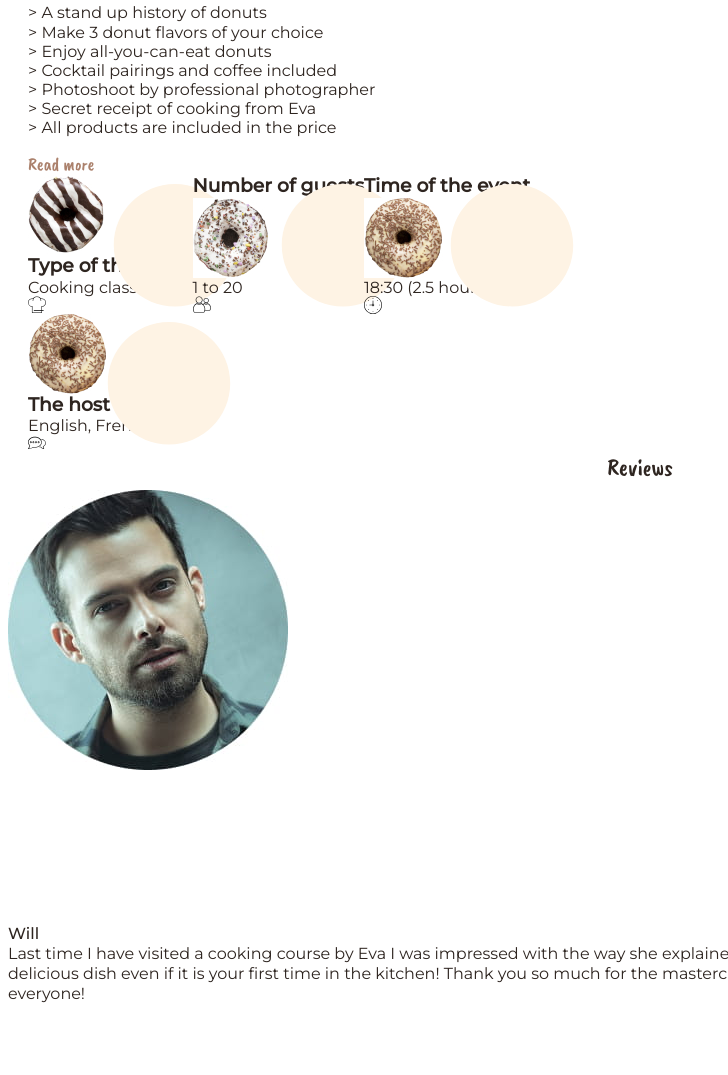
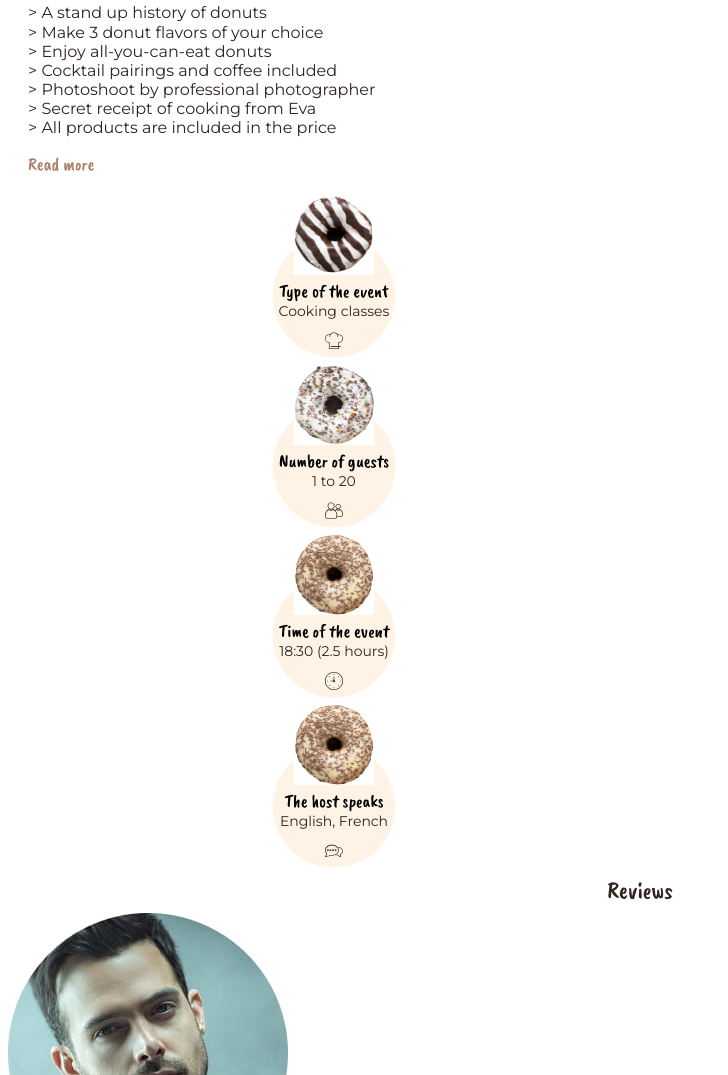
Before and after one commit to andrii-pozniak/Donut-masterclass, a plain HTML site: page index.html in a window 1280 px wide. Shown: the part 2231-3306 px from the top of the page, without its empty margins (0-728 px from the left). Drawn offline with nearby package versions, Linux system fonts and the light colour scheme.

Commit message:
add change to program

```diff
--- a/index.html
+++ b/index.html
@@ -125,48 +125,56 @@
         <ul class="program_item-veiw">
             <li class="program_list-veiw">
                 <img src="./image/program/DONUT1/pic1_sm.jpg" alt="donut" class="about_list-img">
+                <div class="program_list-one">
                     <h3 class="third">Type of the event</h3>
-                <p class="text">Cooking classes</p>
-                <svg class="program_svg"><use href="./image/sprite.svg#icon-chef-hat"></use></svg>
-                <svg class="program_ring"><use href="./image/sprite.svg#icon-bg-2"></use>
+                    <p class="program_veiw-text">Cooking classes</p>
+                    <svg class="program_svg" wight="18">
+                        <use href="./image/sprite.svg#icon-chef-hat"></use>
                     </svg>
+                    <svg class="program_ring" wight="130">
+                        <use href="./image/sprite.svg#icon-bg-2"></use>
+                    </svg>
+                </div>
+
             </li>
             <li class="program_list-veiw">
+                <img src="./image/program/DONUT2/pic2_sm.jpg" alt="donut" class="about_list-img">
+                <div class="program_list-one">
                     <h3 class="third">Number of guests</h3>
-            <img src="./image/program/DONUT2/pic2_sm.jpg" alt="donut" class="about_list-img">
-            <p class="text">1 to 20</p>
+                    <p class="program_veiw-text">1 to 20</p>
                     <svg class="program_svg">
                         <use href="./image/sprite.svg#icon-people"></use>
                     </svg>
                     <svg class="program_ring">
                         <use href="./image/sprite.svg#icon-bg-2"></use>
                     </svg>
-
-
+                </div>
             </li>
             <li class="program_list-veiw">
+                <img src="./image/program/DONUT3/pic3_sm.jpg" alt="donut" class="about_list-img">
+                <div class="program_list-one">
                 <h3 class="third">Time of the event</h3>
-                <img src="./image/program/DONUT3/pic3_sm.jpg" alt="donut" class="about_list-img">
-                <p class="text">18:30 (2.5 hours)</p>
+                <p class="program_veiw-text">18:30 (2.5 hours)</p>
                 <svg class="program_svg">
                     <use href="./image/sprite.svg#icon-clock"></use>
                 </svg>
                 <svg class="program_ring">
                     <use href="./image/sprite.svg#icon-bg-2"></use>
                 </svg>
-
-
+                </div>
             </li>
-            <li class="program_list-veiw">
+            <li class="program_list-veiw ">
                 <img src="./image/program/DONUT3/pic3_sm.jpg" alt="donut" class="about_list-img">
+               <div class="program_list-one">
                 <h3 class="third">The host speaks</h3>
-                <p class="text">English, French</p>
+                <p class="program_veiw-text">English, French</p>
                 <svg class="program_svg">
                     <use href="./image/sprite.svg#icon-chat"></use>
                 </svg>
                 <svg class="program_ring">
                     <use href="./image/sprite.svg#icon-bg-2"></use>
                 </svg>
+               </div>
 
 
             </li>
--- a/scss/component/_program.scss
+++ b/scss/component/_program.scss
@@ -11,32 +11,123 @@
     }
     &_item {
         margin-bottom: 16px;
+
     }
     &_item-veiw {
         display: flex;
         flex-wrap: wrap;
-        width: calc((100% - 30px) / 2);
+        width: calc((100% ) / 2);
+        margin-top: 20px;
     }
     &_svg {
         position: absolute;
-        bottom: 0;
+        z-index: 10;
+        left:50%;
+        transform: translateX(-50%);
+        bottom: 15px;
         width: 18px;
         height: 18px;
+        background-position: center;
     }
     &_ring {
+
         position: absolute;
+        display: block;
+        z-index: -5;
+
         left: 50%;
+        transform: translateX(-50%);
         bottom: 0;
         width: 130px;
         height: 130px;
         fill: $background-color;
+
     }
     &_list-veiw {
+
         position: relative;
+        display: flex;
+        width: 100%;
+        height: 170px;
+        flex-direction: column;
+        justify-content: end;
+        align-items: center;
+
+        // &.program_list-one::before {
+        //         content: '';
+        //         background-image: url(../image/program/DONUT1/pic1_sm.jpg);
+        //     }
+        // &::before {
+        //    content: '';
+
+        //    top: -50px;
+        //    margin-top: 20px;
+        //    background-position: center;
+        //    position: absolute;
+        //    display: inline-block;
+        //    width: 80px;
+        //    height: 80px;
+        //    background-color: transparent;
+        //    justify-content: center;
+        //     &_list-one::before {
+        //     content: '';
+        //     background-image: url(../image/program/DONUT1/pic1_sm.jpg);
+        // }
+        // }
+
+        // &::after {
+        //     content: '';
+        //     z-index: 50;
+        //     background-image: url(../image/sprite.svg#icon-chef-hat);
+        //     bottom: 0;
+        //         left: 0;
+        //         background-position: center;
+        //         display: block;
+        //         width: 18px;
+        //         height: 18px;
+        // }
     }
-    &_list-img {
-        position: absolute;
+    &_list-one {
+        position: relative;
+        display: flex;
+        flex-direction: column;
+        justify-content: center;
+        align-items: center;
+
+        width: 100%;
+        height: 130px;
+
 
     }
+    &_veiw-text {
+        font-style: normal;
+            font-weight: 400;
+            font-size: 14px;
+            line-height: 17px;
+    }
+
 
 }
+.third {
+    z-index: 10;
+    font-family: 'Caveat Brush';
+        font-style: normal;
+        font-weight: 400;
+        font-size: 18px;
+        line-height: 23px;
+
+        color: #000000;
+}
+
+.about_list-img {
+
+    position: absolute;
+
+    z-index: 10;
+   top: 0;
+    left: 50%;
+    transform: translateX(-50%);
+    width: 80px;
+    height: 80px;
+    background-color: transparent;
+}
```
Also changed, not shown: css/main.css, css/main.min.css, image/program/DONUT MASTERCLASS (Copy) (Copy) (1)/pic1_sm.jpg (added), image/program/DONUT MASTERCLASS (Copy) (Copy) (1)/pic1_sm@2x.jpg (added), 3 other files. Lines whose indentation alone changed are shown as unchanged.
